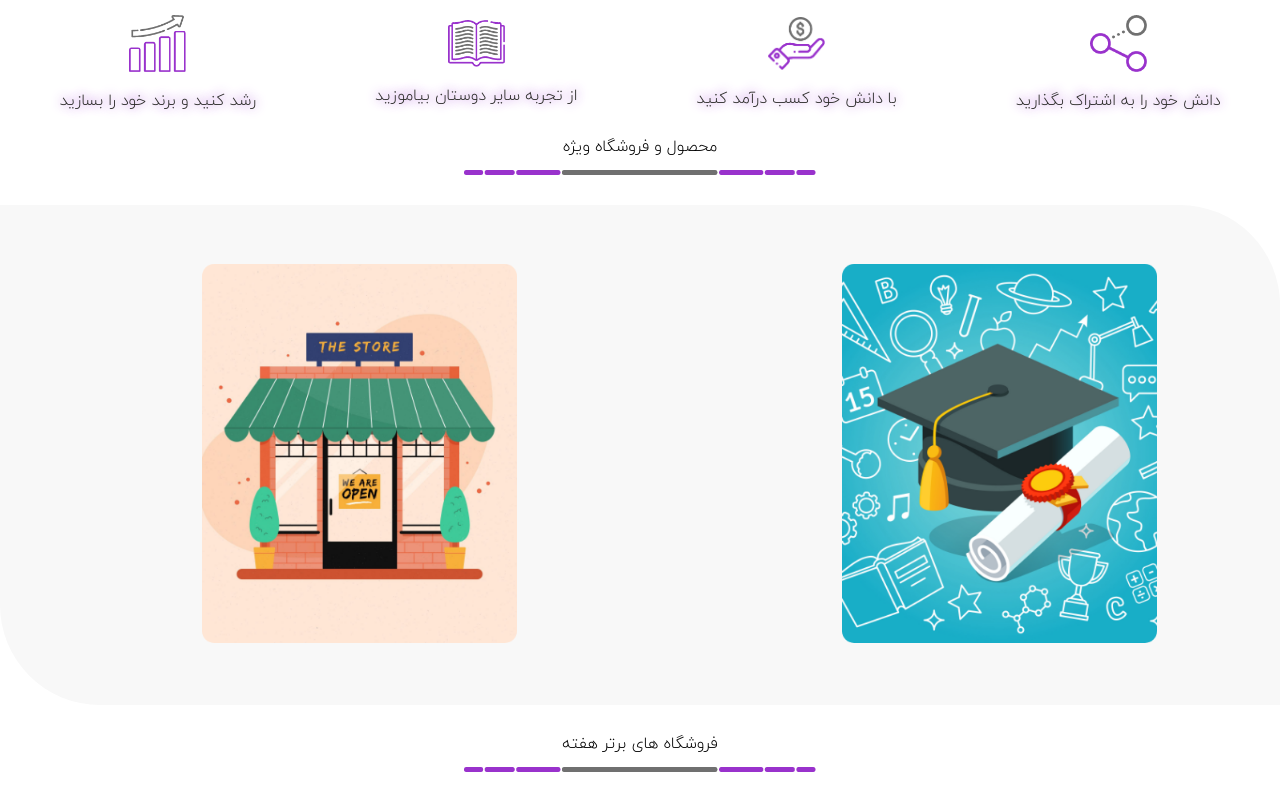
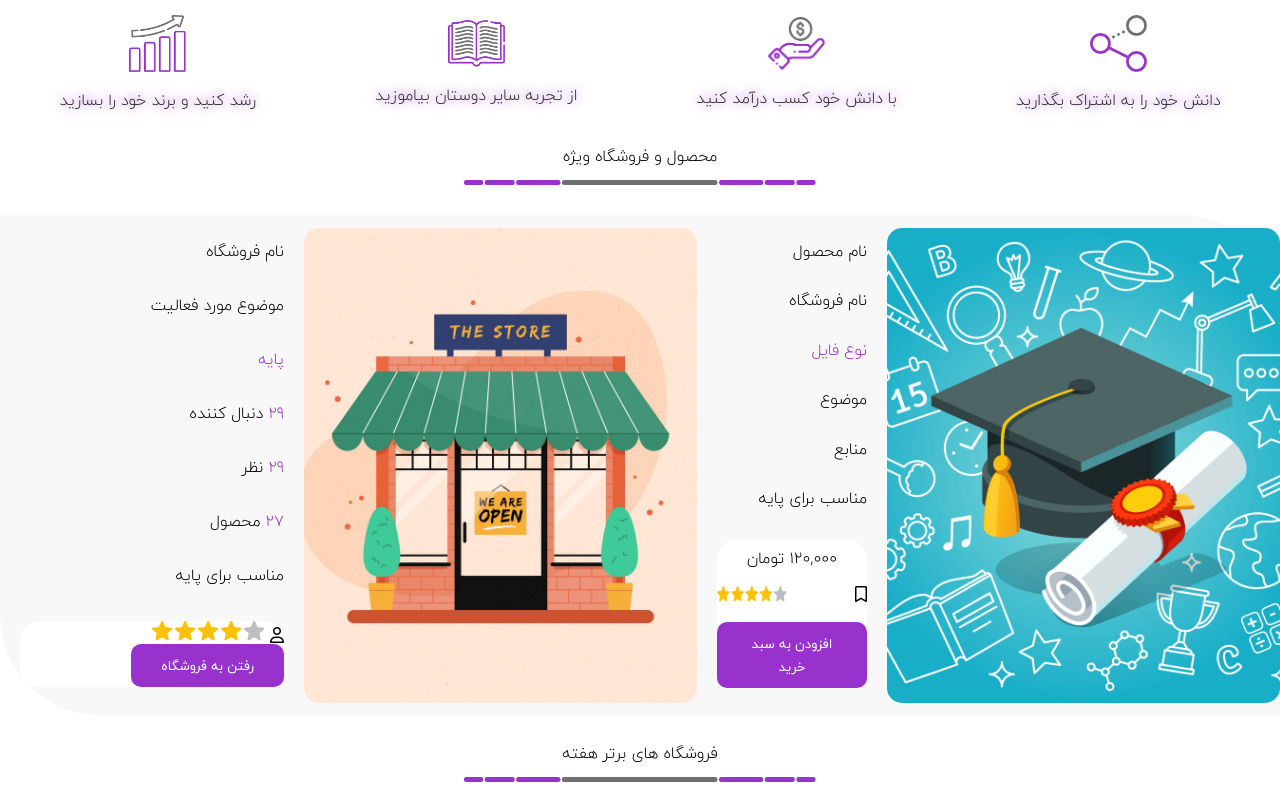
Before and after one commit to soheil-jalili/pro1, a plain HTML site: page index.html in a window 1280 px wide. Shown: the part 720-1520 px from the top of the page. Drawn offline with Linux system fonts and the light colour scheme.

Commit message:
add header and shop section

```diff
--- a/assets/css/header.css
+++ b/assets/css/header.css
@@ -28,6 +28,11 @@
     display: flex;
     align-items: center;
     padding-left: 80px;
+}
+
+.main__authentication section i {
+    vertical-align: middle;
+    padding: 0 7px;
 }
 
 .main__header__navbar {
@@ -76,24 +81,33 @@
 
 .menu ul li a {
     padding: 10px 7px;
+    cursor: pointer;
+}
+
+.main__text__header {
+    position: relative;
 }
 
 .main__text__header h1 {
     color: #9932CC;
     font-size: 25px;
     font-weight: bold;
-    text-align: center;
+    position: absolute;
+    top: 3em;
+    right: 12em;
 }
 
 .main__train__search {
-    margin-top: 90px;
     display: flex;
     justify-content: center;
+    align-items: center;
+    width: 100%;
+    margin-top: 7em;
 }
 
 .main__train__search input {
     padding: 10px 30px;
-    width: 100%;
+    width: 75%;
     border-radius: 5px;
     -webkit-border-radius: 5px;
     -moz-border-radius: 5px;
--- a/assets/css/main.css
+++ b/assets/css/main.css
@@ -1,4 +1,8 @@
 /* Main Sub Menu Image */
+
+.text__purple {
+    color: #9932CC;
+}
 
 .sub__menu__images {
     display: flex;
@@ -31,7 +35,7 @@
     flex-direction: column;
     justify-content: center;
     align-items: center;
-    margin-top: 30px;
+    margin-top: 40px;
 }
 
 .product img {
@@ -60,7 +64,7 @@
     height: 500px;
 }
 
-.products section img {
+.products>section>img {
     width: 80%;
 }
 
@@ -78,3 +82,79 @@
 .store img {
     margin-top: 16px;
 }
+
+
+/* Access Line */
+
+.access {
+    display: flex;
+    flex-direction: column;
+    justify-content: center;
+    align-items: center;
+    margin-top: 30px;
+}
+
+.access img {
+    margin-top: 16px;
+}
+
+.product__one {
+    display: flex;
+}
+
+.product__one ul {
+    display: flex;
+    flex-direction: column;
+    justify-content: space-between;
+    width: 100%;
+    padding: 15px 20px;
+}
+
+.product__two {
+    display: flex;
+}
+
+.product__two ul {
+    display: flex;
+    flex-direction: column;
+    padding: 15px 20px;
+    justify-content: space-between;
+    width: 100%;
+}
+
+.product__one__cart {
+    background-color: #ffff;
+    border-radius: 20px;
+    -webkit-border-radius: 20px;
+    -moz-border-radius: 20px;
+    -ms-border-radius: 20px;
+    -o-border-radius: 20px;
+}
+
+.product__one__cart p {
+    text-align: center;
+    padding-top: 10px;
+}
+
+.star__icon {
+    display: flex;
+    justify-content: space-between;
+    padding: 20px 0;
+}
+
+.star__icon img {
+    width: 70px;
+}
+
+.star__icon i {
+    width: 70px;
+}
+
+.product__two__cart {
+    background-color: #ffff;
+    border-radius: 20px;
+    -webkit-border-radius: 20px;
+    -moz-border-radius: 20px;
+    -ms-border-radius: 20px;
+    -o-border-radius: 20px;
+}
--- a/assets/css/reset.css
+++ b/assets/css/reset.css
@@ -136,7 +136,7 @@ table {
     margin: 0;
     padding: 0;
     box-sizing: border-box;
-    font-family: iranyekan, sans-serif !important;
+    font-family: iranyekan, sans-serif;
 }
 
 .nav>li>a,
--- a/assets/css/style.css
+++ b/assets/css/style.css
@@ -22,8 +22,31 @@
     -ms-border-radius: 10px;
     -o-border-radius: 10px;
     text-align: center;
+    cursor: pointer;
+    transition: all ease .3s;
+    -webkit-transition: all ease .3s;
+    -moz-transition: all ease .3s;
+    -ms-transition: all ease .3s;
+    -o-transition: all ease .3s;
 }
 
 .p-20 {
     padding: 10px 30px;
 }
+
+::placeholder {
+    color: #707070;
+}
+
+.btn_hover:hover {
+    color: #9932CC;
+    background-color: #ffff;
+    border: 1px solid #9932CC;
+    font-weight: bold;
+}
+
+button.main__btn.p-20:hover {
+    background-color: #ffff;
+    color: #9932CC;
+    font-weight: bold;
+}
--- a/index.html
+++ b/index.html
@@ -7,8 +7,8 @@
     <meta name="viewport" content="width=device-width, initial-scale=1.0">
     <title>Home Page</title>
     <link rel="stylesheet" href="assets/css/style.css">
-    <link href="https://cdnjs.cloudflare.com/ajax/libs/font-awesome/5.13.0/css/all.min.css" rel="stylesheet">
-
+    <link rel="stylesheet" href="https://site-assets.fontawesome.com/releases/v6.1.1/css/all.css">
+    <link rel="shortcut icon" href="assets/images/favicon.png" type="image/png">
 </head>
 
 <body>
@@ -26,16 +26,21 @@
                         <!-- Search SingIn LogIn -->
                         <section class="main__authentication">
                             <section class="search">
-                                <i class="fa-solid fa-magnifying-glass"></i>
-                                <span>جستجو</span>
+                                <a href="#">
+                                    <i class="fa-regular fa-magnifying-glass"></i> <span>جستجو</span>
+                                </a>
                             </section>
                             <section class="singIn">
-                                <i class="fa-thin fa-arrow-right-to-arc"></i>
-                                <span>ورود</span>
+                                <a href="signIn_login.html">
+                                    <i class="fa-regular fa-arrow-right-to-arc"></i>
+                                    <span>ورود</span>
+                                </a>
                             </section>
                             <section class="logIn">
-                                <i class="fa-light fa-user"></i>
-                                <span>ثبت نام</span>
+                                <a href="signIn_login.html">
+                                    <i class="fa-regular fa-user"></i>
+                                    <span>ثبت نام</span>
+                                </a>
                             </section>
                         </section>
                         <!-- Main button -->
@@ -74,22 +79,19 @@
                     </li>
                 </ul>
             </nav>
+            <section class="main__text__header">
+                <h1>بازار آنلاین برای فروش، خرید و اشتراک منابع آموزشی </h1>
+            </section>
         </div>
         <div class="container">
             <section class="main__container">
                 <section class="hero__img">
                     <img src="assets/images/hero.png" alt="Hero Image">
                 </section>
-                <section class="main__paragraph__hero">
-                    <section class="main__text__header">
-                        <h1>بازار آنلاین برای فروش، خرید و اشتراک منابع آموزشی </h1>
-                    </section>
-
+                <section class="main__train__search ">
                     <!-- train search -->
-                    <section class="main__train__search">
-                        <input type="text" placeholder="آموزش مورد نظر خود را جستجو کنید">
-                        <button class="main__btn">جستجو</button>
-                    </section>
+                    <input type="text" placeholder="آموزش مورد نظر خود را جستجو کنید">
+                    <button class="main__btn  btn_hover">جستجو</button>
                 </section>
             </section>
         </div>
@@ -132,10 +134,46 @@
             <div class="container">
                 <section class="products">
                     <section class="product__one">
-                        <img src="assets/images/main__product/334.png" alt="">
+                        <img src="assets/images/main__product/334.png" alt="Product one">
+                        <ul>
+                            <li>نام محصول</li>
+                            <li>نام فروشگاه</li>
+                            <li>
+                                <a href="#" class="text__purple">نوع فایل</a>
+                            </li>
+                            <li>موضوع</li>
+                            <li>منابع</li>
+                            <li>مناسب برای پایه</li>
+                            <div class="product__one__cart">
+                                <p>120,000 تومان</p>
+                                <div class="star__icon">
+                                    <i class="fa-regular fa-bookmark"></i>
+                                    <img src="assets/images/star/Group 38.png" alt="star">
+                                </div>
+                                <button class="main__btn p-20">افزودن به سبد خرید</button>
+                            </div>
+                        </ul>
+
+
                     </section>
                     <section class="product__two">
-                        <img src="assets/images/main__product/3851259.png" alt="">
+                        <img src="assets/images/main__product/3851259.png" alt="Product two">
+                        <ul>
+                            <li>نام فروشگاه</li>
+                            <li>موضوع مورد فعالیت</li>
+                            <li>
+                                <a href="#" class="text__purple">پایه</a>
+                            </li>
+                            <li><span class="text__purple">29</span> دنبال کننده</li>
+                            <li><span class="text__purple">29</span> نظر </li>
+                            <li><span class="text__purple">27</span> محصول </li>
+                            <li>مناسب برای پایه</li>
+                            <div class="product__two__cart">
+                                <i class="fa-regular fa-user"></i>
+                                <img src="assets/images/star/Group 38.png" alt="star">
+                                <button class="main__btn p-20">رفتن به فروشگاه</button>
+                            </div>
+                        </ul>
                     </section>
                 </section>
             </div>
@@ -159,6 +197,19 @@
             </div>
         </section>
 
+        <!-- Access Product-->
+        <section class="access">
+            <h2>دسترسی محصولات براساس</h2>
+            <img src="assets/images/line.png" alt="Line">
+        </section>
+
+        <!-- Main Access Product  -->
+
+        <section class="main__access_product">
+            <section class="product__access"></section>
+            <section class="product__access"></section>
+            <section class="product__access"></section>
+        </section>
 
     </main>
 
@@ -166,6 +217,7 @@
     <footer>
 
     </footer>
+
 </body>
 
 </html>
```
Also changed, not shown: signIn_login.html (added, +15 -0 lines), assets/images/favicon.png (added), assets/images/star/Group 38.png (added).
